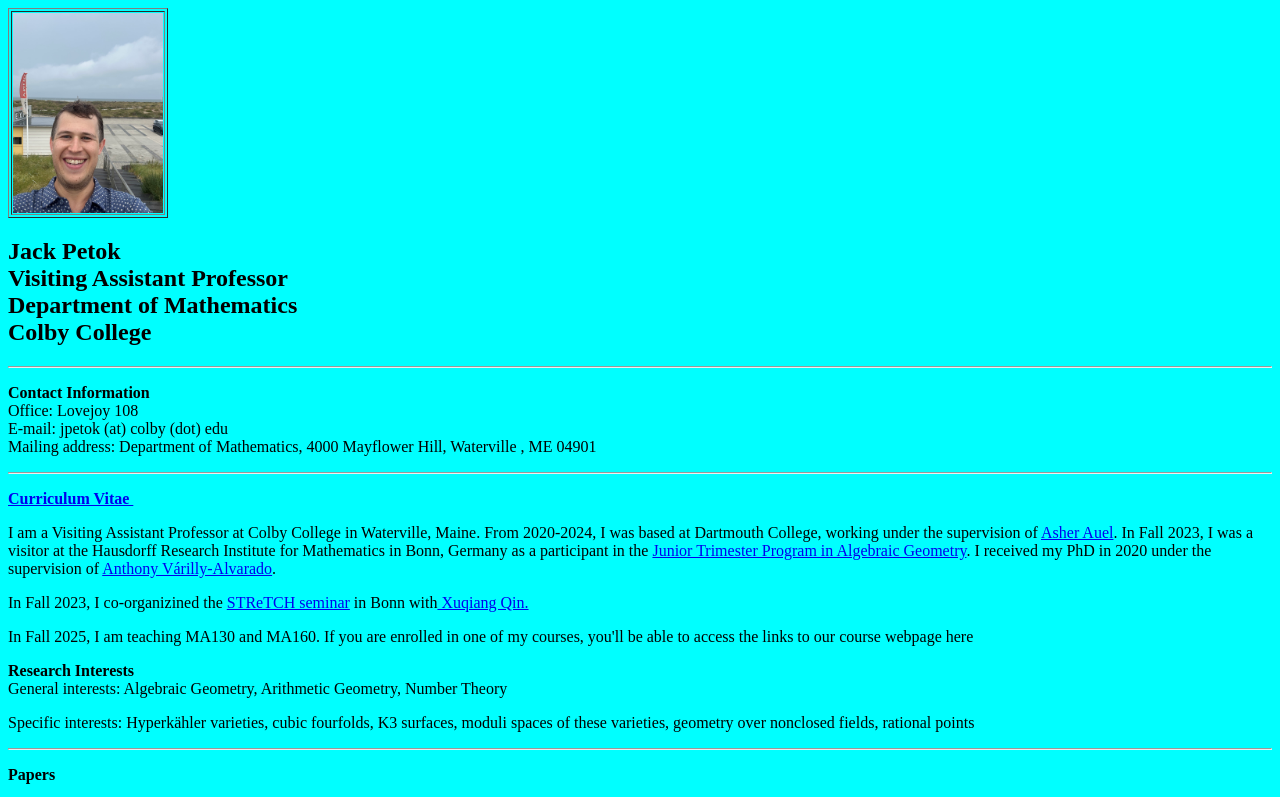
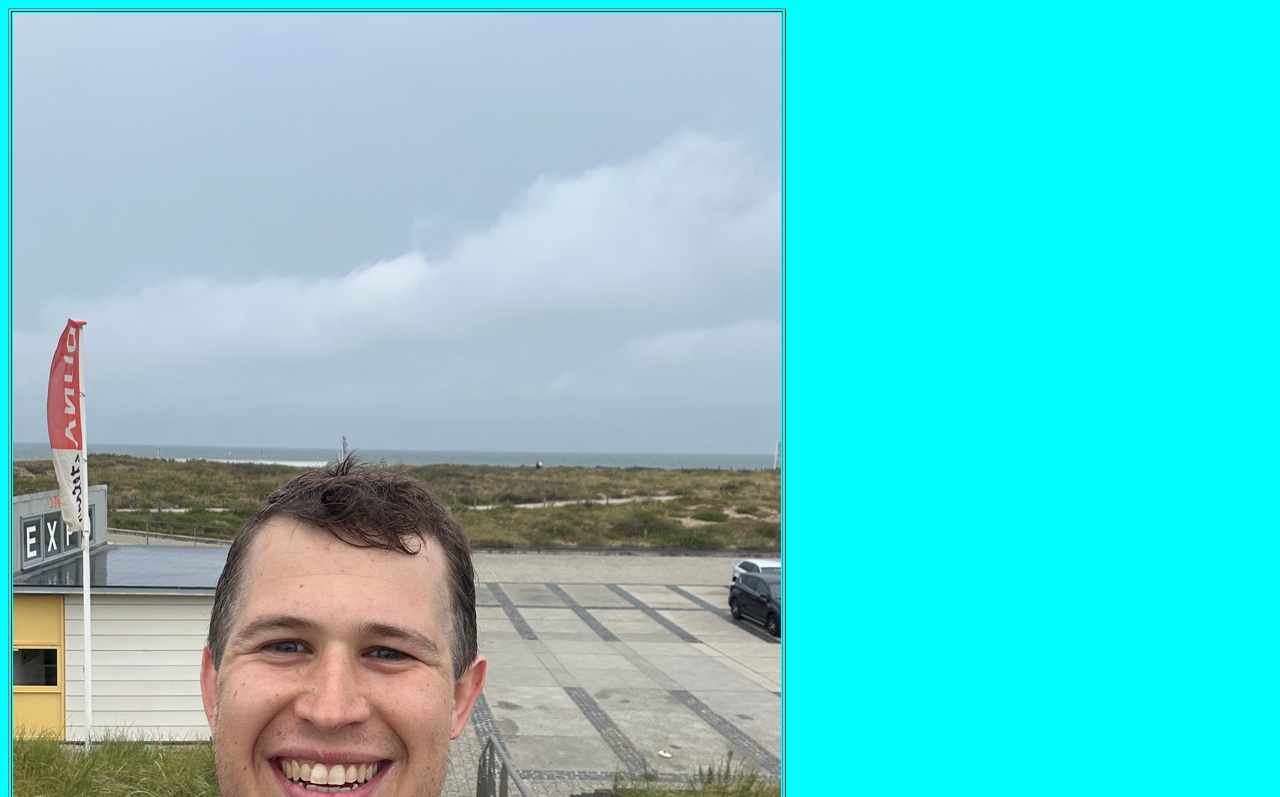
Before and after one commit to jackpetok/jackpetok.github.io, a plain HTML site: page index.html in a window 1280 px wide. Shown: the top 797 px of the page. Drawn offline with Linux system fonts and the light colour scheme.

Commit message:
Update index.html

```diff
--- a/index.html
+++ b/index.html
@@ -15,7 +15,7 @@
 
 					<tbody><tr>
 
-							<td><img src="Pictures/Me2025.jpeg" align="absbottom" height="200" width="150"> </td>
+							<td><img src="Pictures/Me2025.jpeg" align="absbottom" > </td>
 
 						</tr>
 
```
